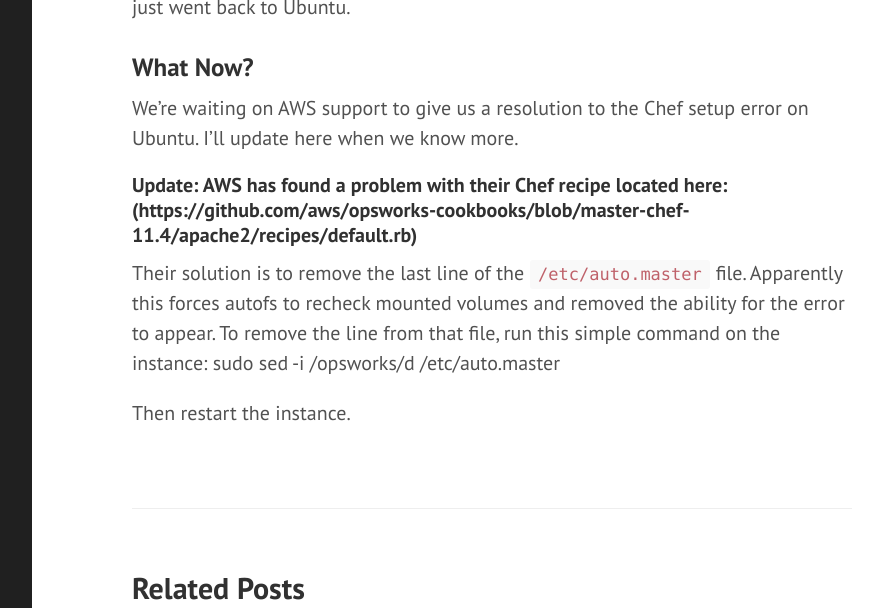
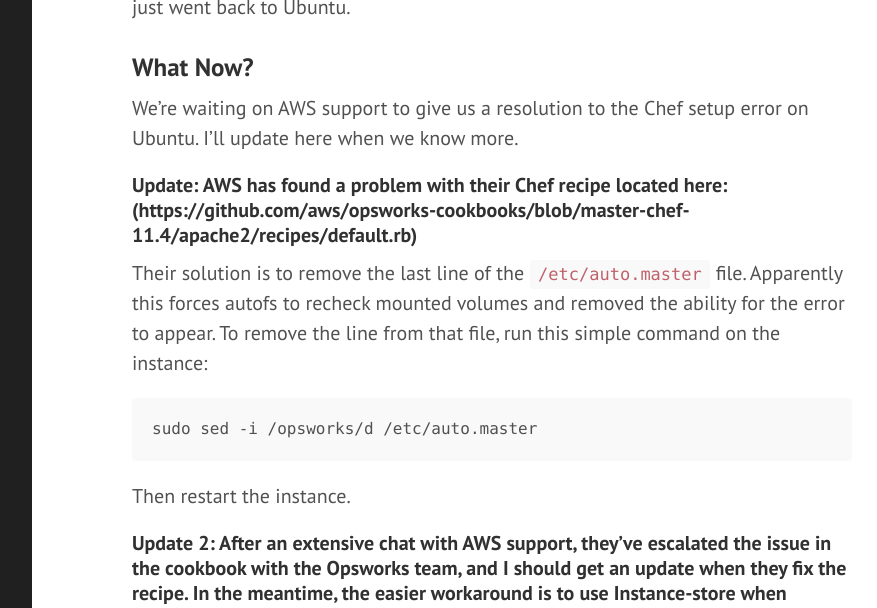
Before and after one commit to mlprosper/mlprosper.github.io, a Jekyll site: the page built from _posts/2014-01-03-AWS-Opsworks-Rails-Ubuntu.markdown, in a window 1280 px wide and 1400 px high, scrolled down 2347 px. Shown: the top 608 px of the window, without its empty margins (328-1205 px from the left). Built offline with Jekyll 4.4.1, drawn with Linux system fonts in a browser that asks for light colours; Markdown is read by kramdown in place of the engine named in the settings; some of the changed text lies outside the part shown.

Commit message:
Updated post

```diff
--- a/_posts/2014-01-03-AWS-Opsworks-Rails-Ubuntu.markdown
+++ b/_posts/2014-01-03-AWS-Opsworks-Rails-Ubuntu.markdown
@@ -52,13 +52,19 @@
 But this causes yet another problem with that library. We gave up at this point and just went back to Ubuntu.
 
 
-###What Now?
+### What Now?
 
 We're waiting on AWS support to give us a resolution to the Chef setup error on Ubuntu.  I'll update here when we know more.
 
-####Update: AWS has found a problem with their Chef recipe located here: (https://github.com/aws/opsworks-cookbooks/blob/master-chef-11.4/apache2/recipes/default.rb)
+#### Update: AWS has found a problem with their Chef recipe located here: (https://github.com/aws/opsworks-cookbooks/blob/master-chef-11.4/apache2/recipes/default.rb)
 
 Their solution is to remove the last line of the `/etc/auto.master` file. Apparently this forces autofs to recheck mounted volumes and removed the ability for the error to appear. To remove the line from that file, run this simple command on the instance:
+
     sudo sed -i /opsworks/d /etc/auto.master
 
 Then restart the instance.
+
+#### Update 2: After an extensive chat with AWS support, they've escalated the issue in the cookbook with the Opsworks team, and I should get an update when they fix the recipe. In the meantime, the easier workaround is to use Instance-store when creating a new instance:
+![](https://dl.dropboxusercontent.com/u/11024433/Screenshots/2014-01-15_16-42-24.png)
+
+I'll post again when the cookbook issue is resolved.
```
